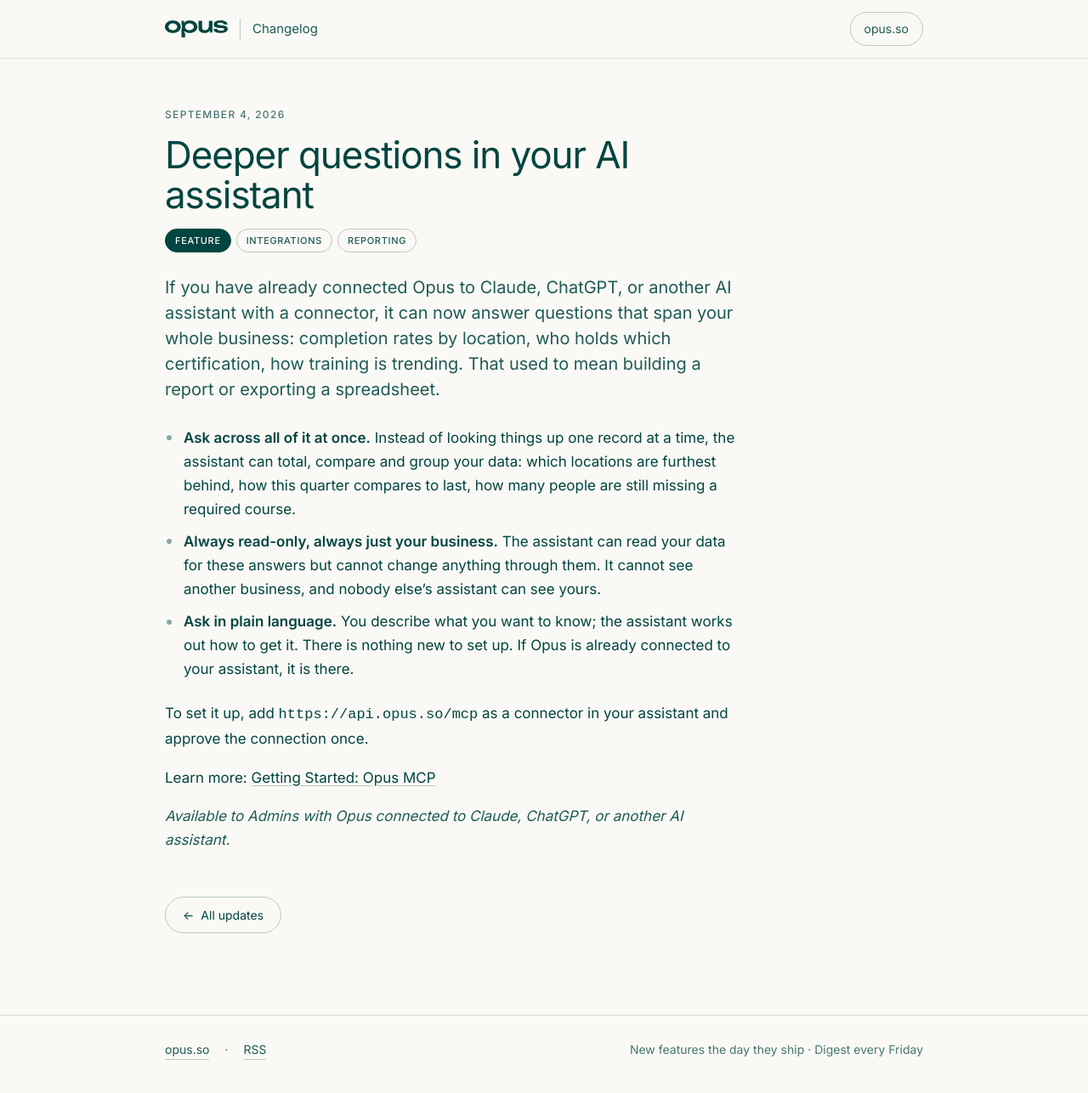
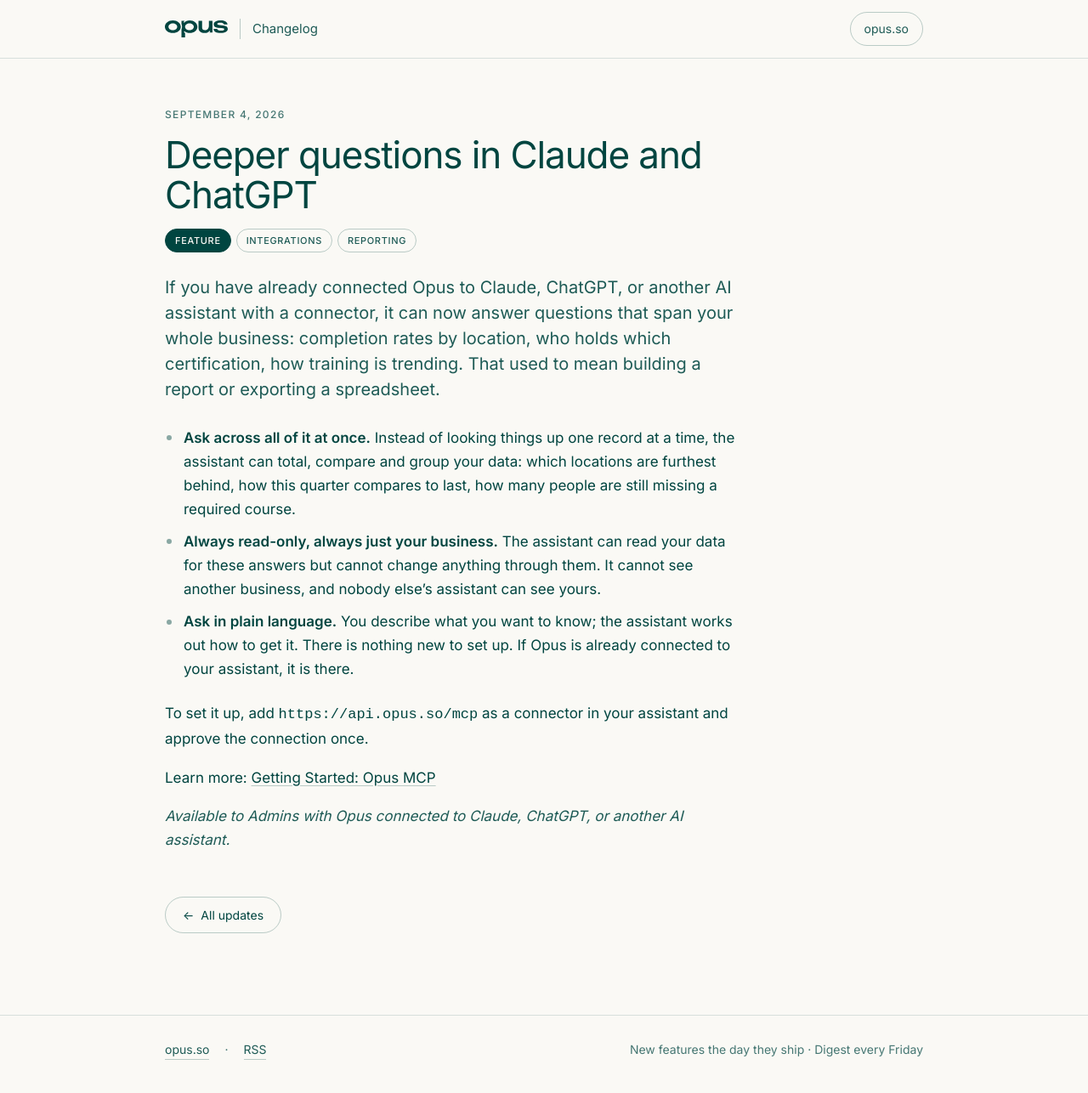
Before and after one commit to opus-training/changelog, a Jekyll site: the page built from _posts/2026-09-04-deeper-questions-in-your-ai-assistant.md, in a window 1280 px wide and 1303 px high. Shown: the top 1286 px of the window at 85% size. Built offline with Jekyll 4.4.1, drawn with Linux system fonts in a browser that asks for light colours.

Commit message:
Name Claude and ChatGPT in the Sep 4 feature title

```diff
--- a/_posts/2026-09-04-deeper-questions-in-your-ai-assistant.md
+++ b/_posts/2026-09-04-deeper-questions-in-your-ai-assistant.md
@@ -1,5 +1,5 @@
 ---
-title: "Deeper questions in your AI assistant"
+title: "Deeper questions in Claude and ChatGPT"
 date: 2026-09-04
 kind: feature
 tags: [Feature, Integrations, Reporting]
```
